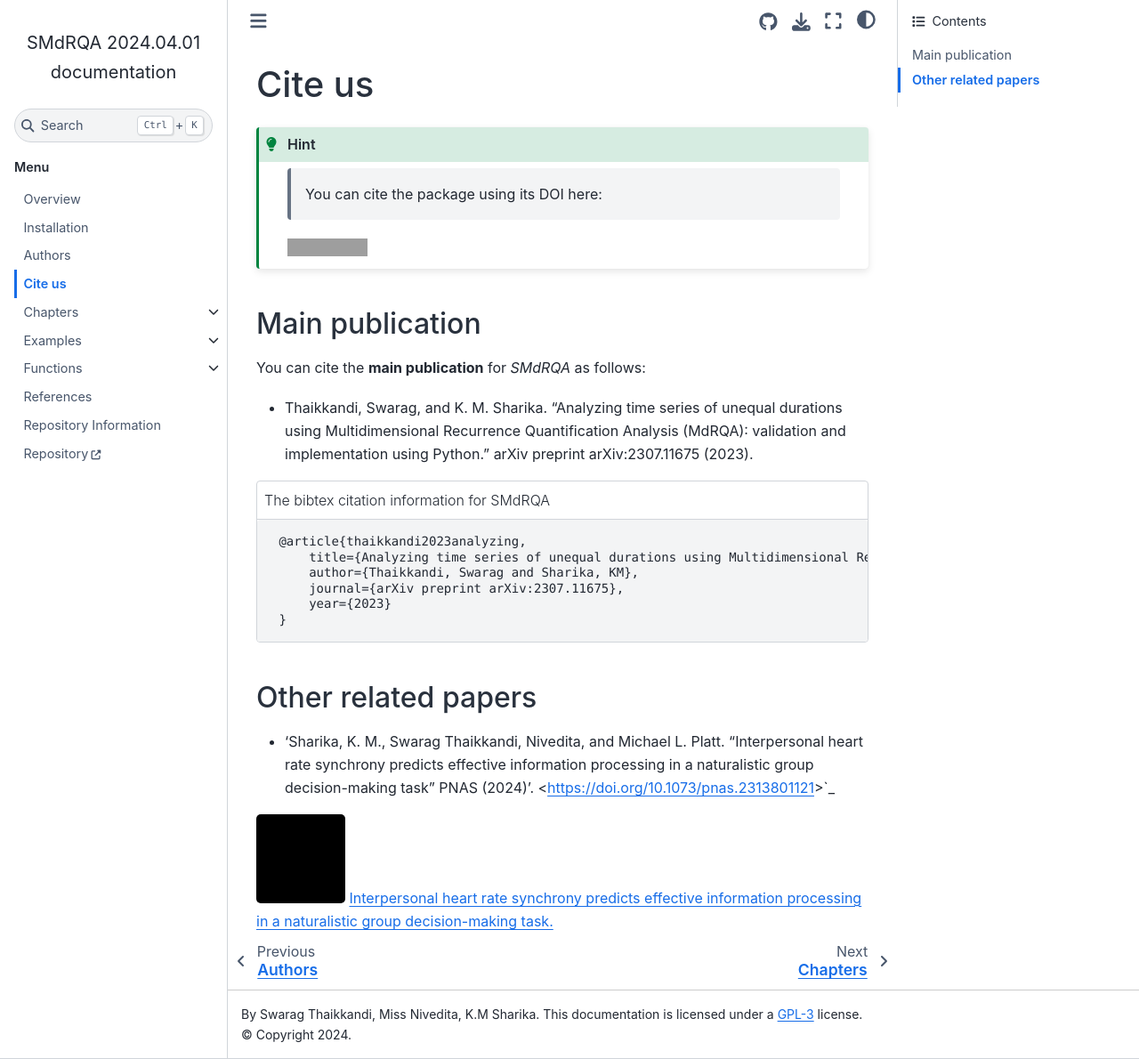
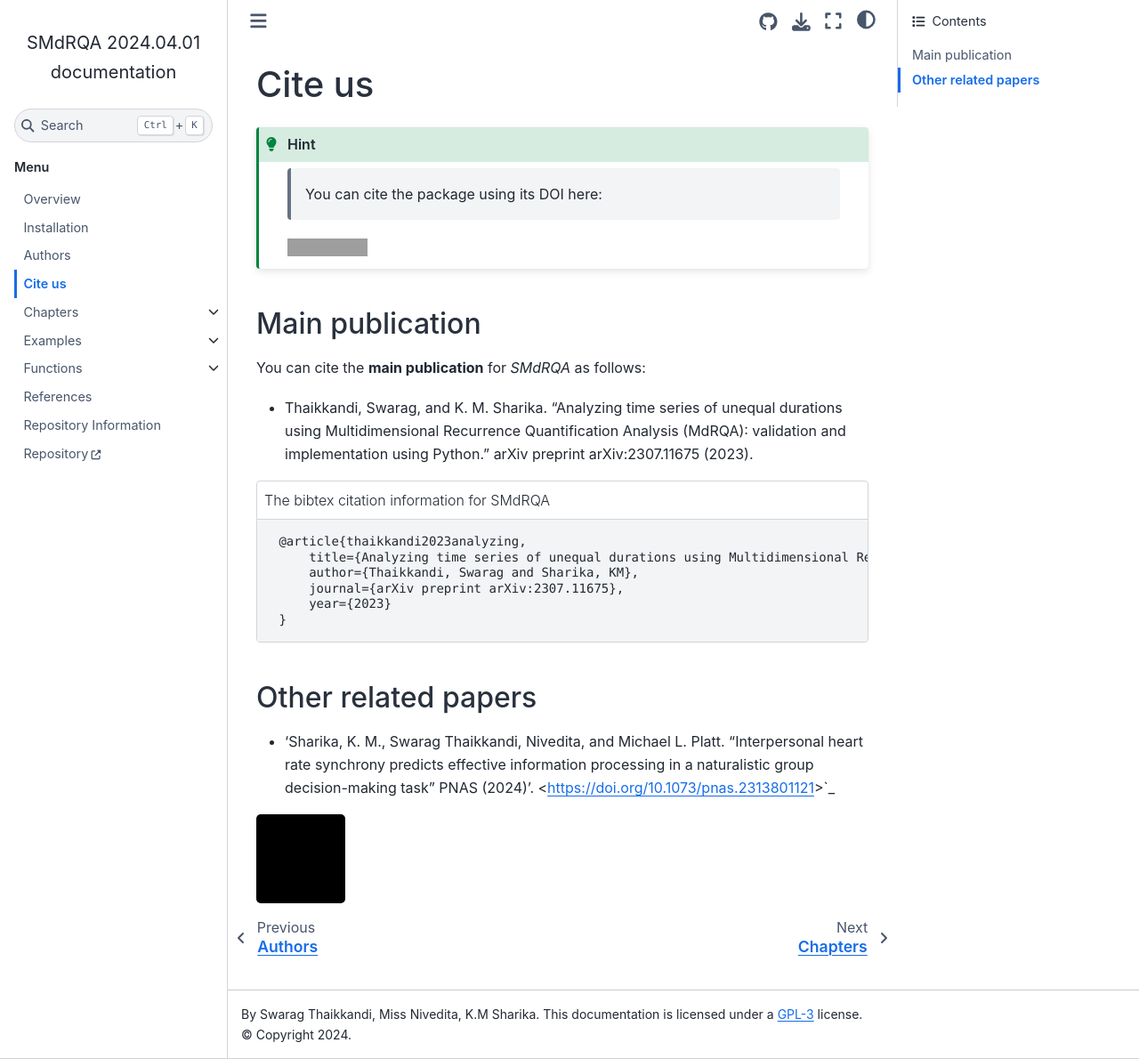
Before and after one commit to SwaragThaikkandi/SMdRQA, a Sphinx documentation site: the page built from docs/cite_us.rst, in a window 1280 px wide and 1190 px high. Shown: the whole window at 89% size. Built offline with Sphinx 7.4.7 and the Sphinx Book theme 1.1.4, drawn with Linux system fonts in a browser that asks for light colours; a script that is not in the unit is left out; comment, search, counter and statistics services are not loaded; grey boxes are pictures that could not be loaded.

Commit message:
Update cite_us.rst

```diff
--- a/docs/cite_us.rst
+++ b/docs/cite_us.rst
@@ -35,10 +35,6 @@
     <div class="altmetric-embed" data-badge-type="donut" data-altmetric-id="163407754" style="background-color: black; padding: 10px; display: inline-block; border-radius: 5px; width: 100px; height: 100px;"></div>
 
 .. raw:: html
-    <html>
 
-    <script type="text/javascript" src="//cdn.plu.mx/widget-summary.js"></script>
-    <body>
-    <a href="https://plu.mx/plum/a/?doi=10.1073%2Fpnas.2313801121" class="plumx-summary plum-liberty-theme" data-site="plum" data-hide-when-empty="true" data-no-link="true" data-pass-hidden-categories="true">Interpersonal heart rate synchrony predicts effective information processing in a naturalistic group decision-making task.</a>
-    </body>
-    </html>
+    <script type="text/javascript" src="//cdn.plu.mx/widget-details.js"></script>
+    <a href="https://plu.mx/plum/a/?doi=10.1073/pnas.2313801121" class="plumx-details"></a>
```
